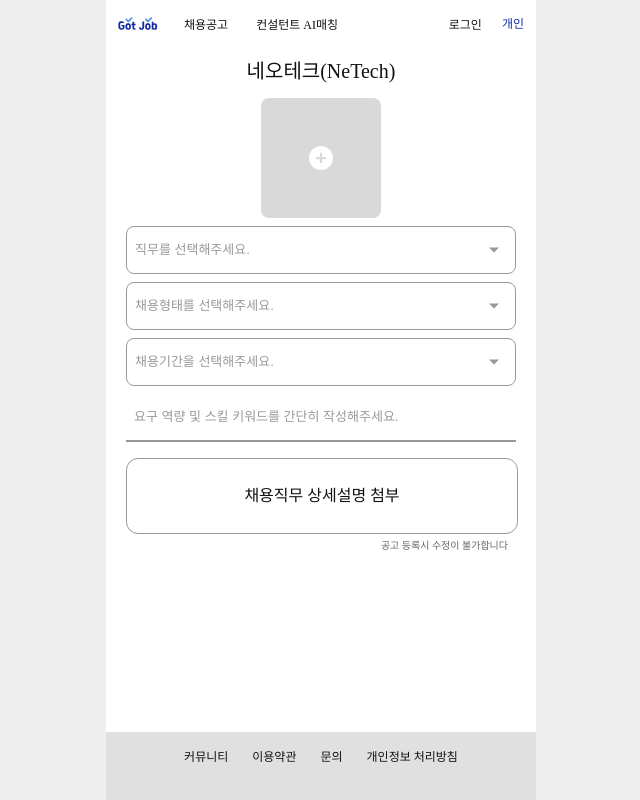
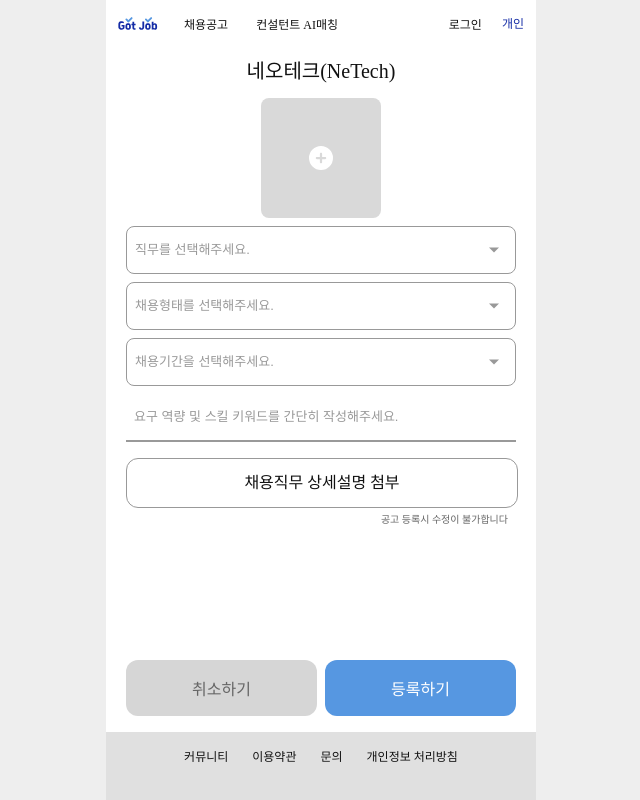
Before and after one commit to 9oormthon-univ/2025_SEASONTHON_TEAM_71_FE, a React (Vite) app: page /jobpost in a window 1280 px wide. Shown: the whole page, without its empty margins (319-959 px from the left). Built offline with nearby package versions, Linux system fonts and the light colour scheme; a web font is replaced by a local one.

Commit message:
feat: 취소/등록 버튼 추가

```diff
--- a/src/components/Button.jsx
+++ b/src/components/Button.jsx
@@ -1,6 +1,6 @@
 // 버튼 컴포넌트
 
-import styled from 'styled-components';
+import styled from "styled-components";
 
 const FooterBtn = styled.button`
   width: 100%;
@@ -12,23 +12,34 @@
   align-items: center;
   justify-content: center;
 
-  background-color: ${(props) => (props.reverse == 'true' ? '#142CA6' : '#5697E1')};
+  background-color: ${(props) => {
+    if (props.cancel === "true") return "#d6d6d6";
+    return props.reverse == "true" ? "#142CA6" : "#5697E1";
+  }};
   border: none;
   border-radius: 12px;
 
-  font-family: 'Pretendard-SemiBold';
+  font-family: "Pretendard-SemiBold";
   font-size: clamp(14px, 4vw, 16px);
-  color: #FFFFFF;
+  color: ${(props) => (props.cancel === "true" ? "#666666" : "#FFFFFF")};
 
   cursor: pointer;
 `;
 
-export const Button = ({ text, onClick, reverse, type = "button", ...props }) => {
+export const Button = ({
+  text,
+  onClick,
+  reverse,
+  cancel,
+  type = "button",
+  ...props
+}) => {
   return (
     <FooterBtn
       type={type}
       onClick={onClick}
-      reverse={reverse ? 'true' : 'false'}
+      reverse={reverse ? "true" : "false"}
+      cancel={cancel ? "true" : "false"}
     >
       {text}
     </FooterBtn>
--- a/src/pages/Company/JobPost.jsx
+++ b/src/pages/Company/JobPost.jsx
@@ -2,12 +2,14 @@
 import { useState } from "react";
 import { FaCirclePlus } from "react-icons/fa6";
 import { IoMdArrowDropdown } from "react-icons/io";
+import { Button } from "../../components/Button";
 
 const JobPostWrapper = styled.div`
   display: flex;
   flex-direction: column;
   height: 100%;
   width: 100%;
+  overflow-y: auto;
 `;
 
 const CompanyInfo = styled.div`
@@ -54,7 +56,7 @@
   border-radius: 8px;
   background-color: #ffffff;
   font-size: 13px;
-  color: #999;
+  color: ${(props) => (props.value ? "#111" : "#999")};
   cursor: pointer;
   appearance: none;
   -webkit-appearance: none;
@@ -100,7 +102,7 @@
 
 const DetailUploadArea = styled.div`
   width: 100%;
-  height: 74px;
+  height: 48px;
   background-color: #fff;
   border: 1px solid #999;
   border-radius: 12px;
@@ -121,6 +123,13 @@
   color: #666;
   text-align: right;
   margin-right: 8px;
+`;
+
+const ButtonContainer = styled.div`
+  display: flex;
+  gap: 8px;
+  padding: 16px 20px;
+  margin-top: auto;
 `;
 
 export default function JobPost() {
@@ -208,6 +217,10 @@
       </FormContent>
 
       {/* 취소/등록 버튼 */}
+      <ButtonContainer>
+        <Button text="취소하기" cancel={true} />
+        <Button text="등록하기" />
+      </ButtonContainer>
     </JobPostWrapper>
   );
 }
```
